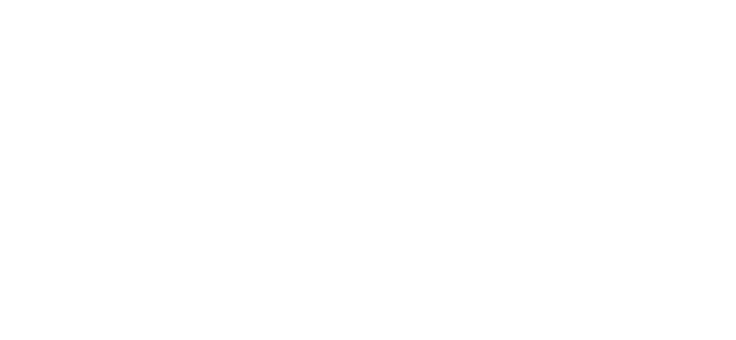
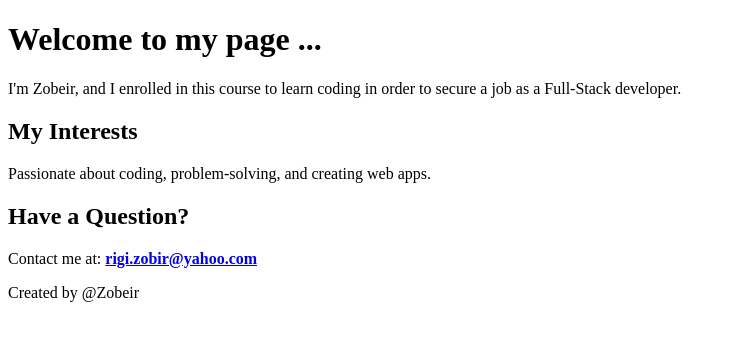
Before and after one commit to Zobeir-Rigi/Keira-Jarvis, a plain HTML site: page week1/day1/index.html in a window 1280 px wide. Shown: the whole page, without its empty margins (0-736 px from the left). Drawn offline with Linux system fonts and the light colour scheme.

Commit message:
semantic tags

```diff
--- a/week1/day1/index.html
+++ b/week1/day1/index.html
@@ -1,11 +1,30 @@
 <!DOCTYPE html>
-<html lang="en">
-<head>
-    <meta charset="UTF-8">
-    <meta name="viewport" content="width=device-width, initial-scale=1.0">
-    <title>Document</title>
-</head>
-<body>
+<html>
+    <head>
+        <title>Portfolio</title>
+    </head>
+    <body>
+        <header>
+            <h1>Welcome to my page ...</h1>
+            <p>
+                I'm Zobeir, and I enrolled in this course to learn coding in order to secure a job as a Full-Stack developer.
+            </p>
+        </header>
 
-</body>
+        <section>
+            <h2>My Interests</h2>
+            <p>
+                Passionate about coding, problem-solving, and creating web apps.
+            </p>
+        </section>
+
+        <section>
+            <h2>Have a Question?</h2>
+            <p>Contact me at: <a href="rigi.zobir@yahoo.com"><strong>rigi.zobir@yahoo.com</strong></a></p>
+        </section>
+
+        <footer>
+            Created by @Zobeir
+        </footer>
+    </body>
 </html>
```
